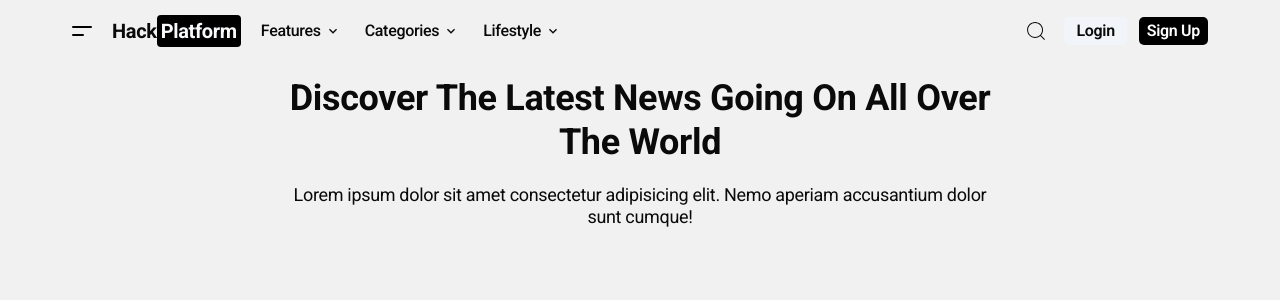
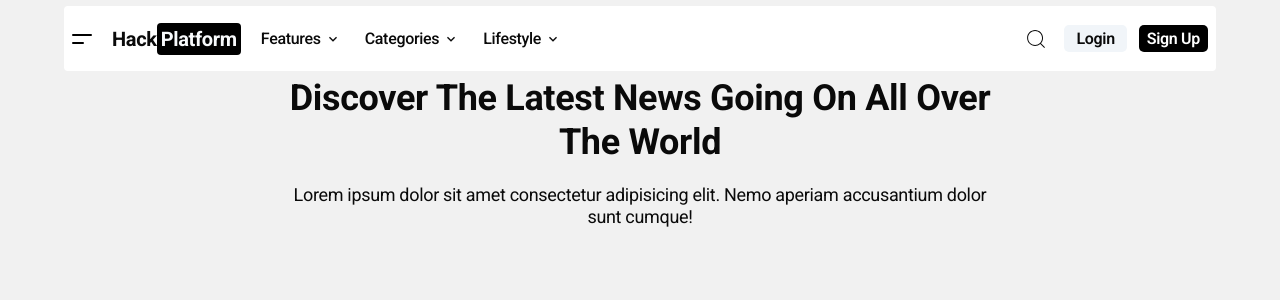
Before and after one commit to Cleve-keem/MyBlog, a React (Vite) app: page /platform in a window 1280 px wide. Shown: the top 300 px of the page. Built offline with nearby package versions, Linux system fonts and the light colour scheme.

Commit message:
increased header height

```diff
--- a/src/components/Header/Header.tsx
+++ b/src/components/Header/Header.tsx
@@ -13,7 +13,7 @@ export default function Header() {
   const toggleMobile = () => setIsOpen((prev) => !prev);
 
   return (
-    <motion.header className="h-[50px] fixed left-0 right-0 top-1.5 px-6 flex justify-between sm:px-2 lg:w-[90%] mx-auto rounded hover:bg-white/60 hover:backdrop-blur-md hover:shadow-md hover:scale-[1.01] z-40">
+    <motion.header className="h-[65px] fixed left-0 right-0 top-0 md:top-1.5 px-6 flex justify-between sm:px-2 lg:w-[90%] mx-auto rounded hover:bg-white/60 hover:backdrop-blur-md hover:shadow-md hover:scale-[1.01] z-40 bg-white">
       {/* Left */}
       <div className="flex items-center gap-5">
         <Hamburger closeNav={toggleMobile} />
```
